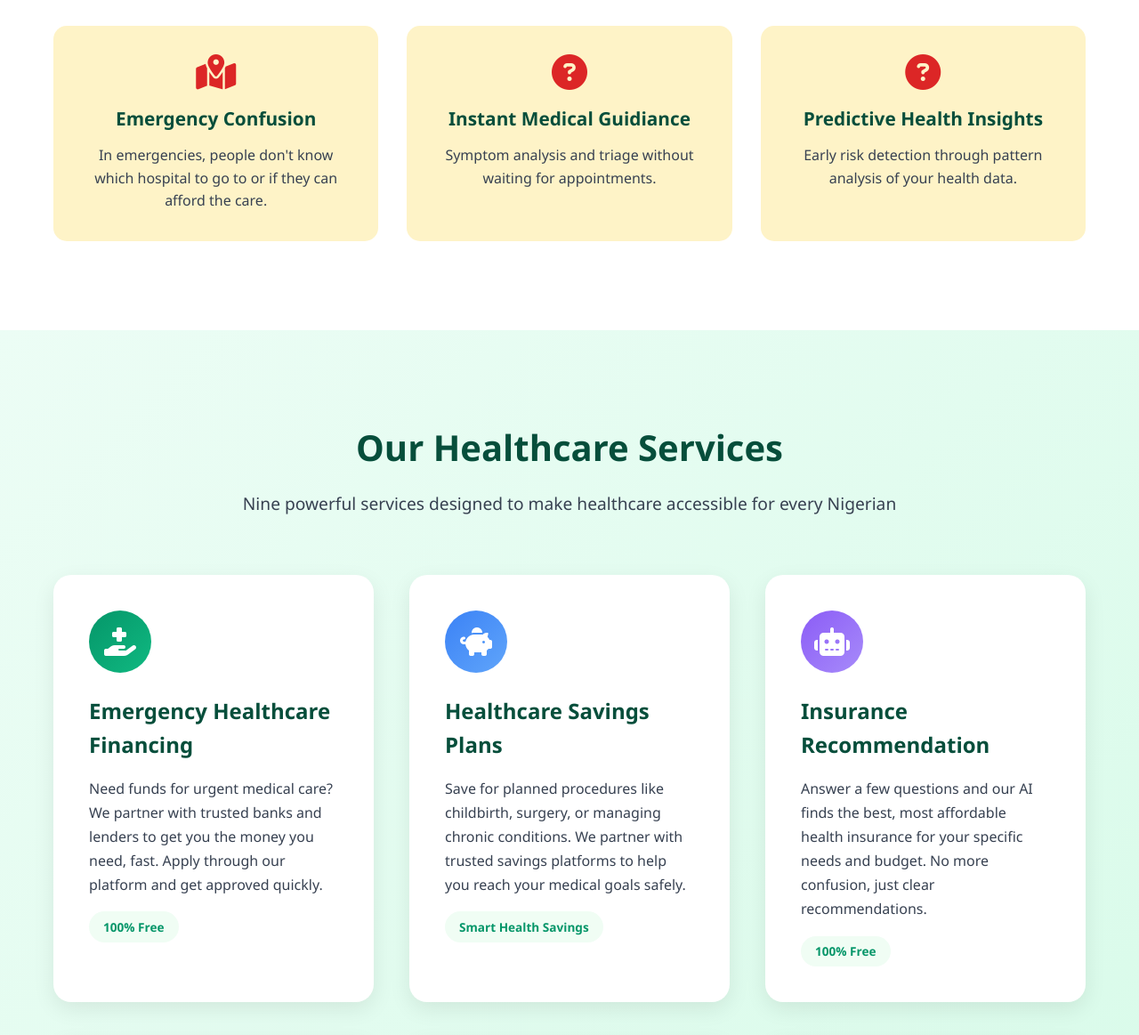
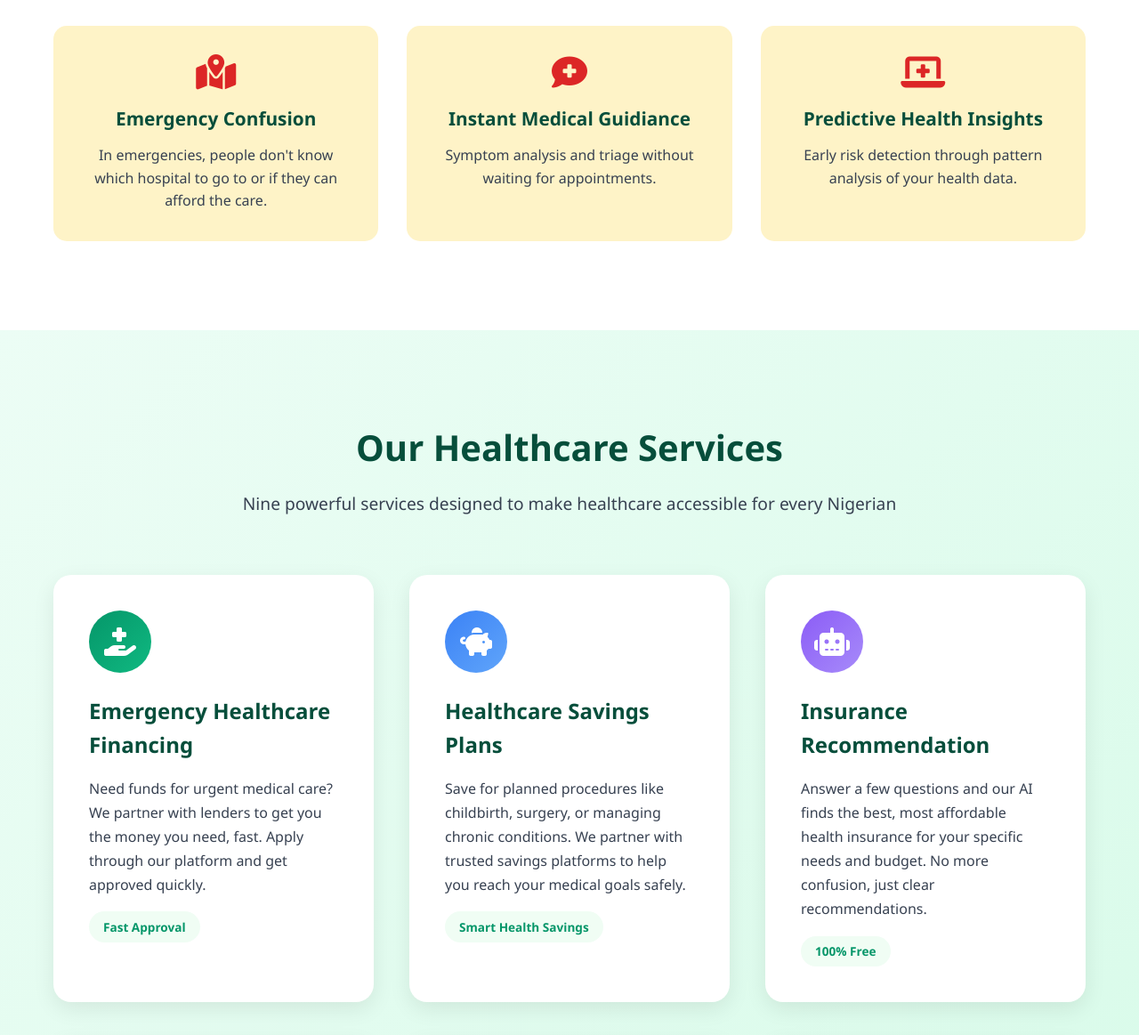
Before and after one commit to Ibehstanley9/MedPadiMVP, a plain HTML site: page index.html in a window 1280 px wide. Shown: the part 1888-3051 px from the top of the page at 89% size. Drawn offline with Linux system fonts and the light colour scheme.

Commit message:
Update index.html
Updated some icons

```diff
--- a/index.html
+++ b/index.html
@@ -517,13 +517,13 @@
                 </div>
 
                 <div class="problem-card">
-                    <i class="fas fa-question-circle"></i>
+                    <i class="fas fa-comment-medical"></i>
                     <h3>Instant Medical Guidiance</h3>
                     <p>Symptom analysis and triage without waiting for appointments.</p>
                 </div>
 
                 <div class="problem-card">
-                    <i class="fas fa-question-circle"></i>
+                    <i class="fas fa-laptop-medical"></i>
                     <h3>Predictive Health Insights</h3>
                     <p>Early risk detection through pattern analysis of your health data.</p>
                 </div>
@@ -542,8 +542,8 @@
                         <i class="fas fa-hand-holding-medical"></i>
                     </div>
                     <h3>Emergency Healthcare Financing</h3>
-                    <p>Need funds for urgent medical care? We partner with trusted banks and lenders to get you the money you need, fast. Apply through our platform and get approved quickly.</p>
-                    <span class="service-badge">100% Free</span>
+                    <p>Need funds for urgent medical care? We partner with lenders to get you the money you need, fast. Apply through our platform and get approved quickly.</p>
+                    <span class="service-badge">Fast Approval</span>
                 </div>
 
                 <div class="service-card">
```
